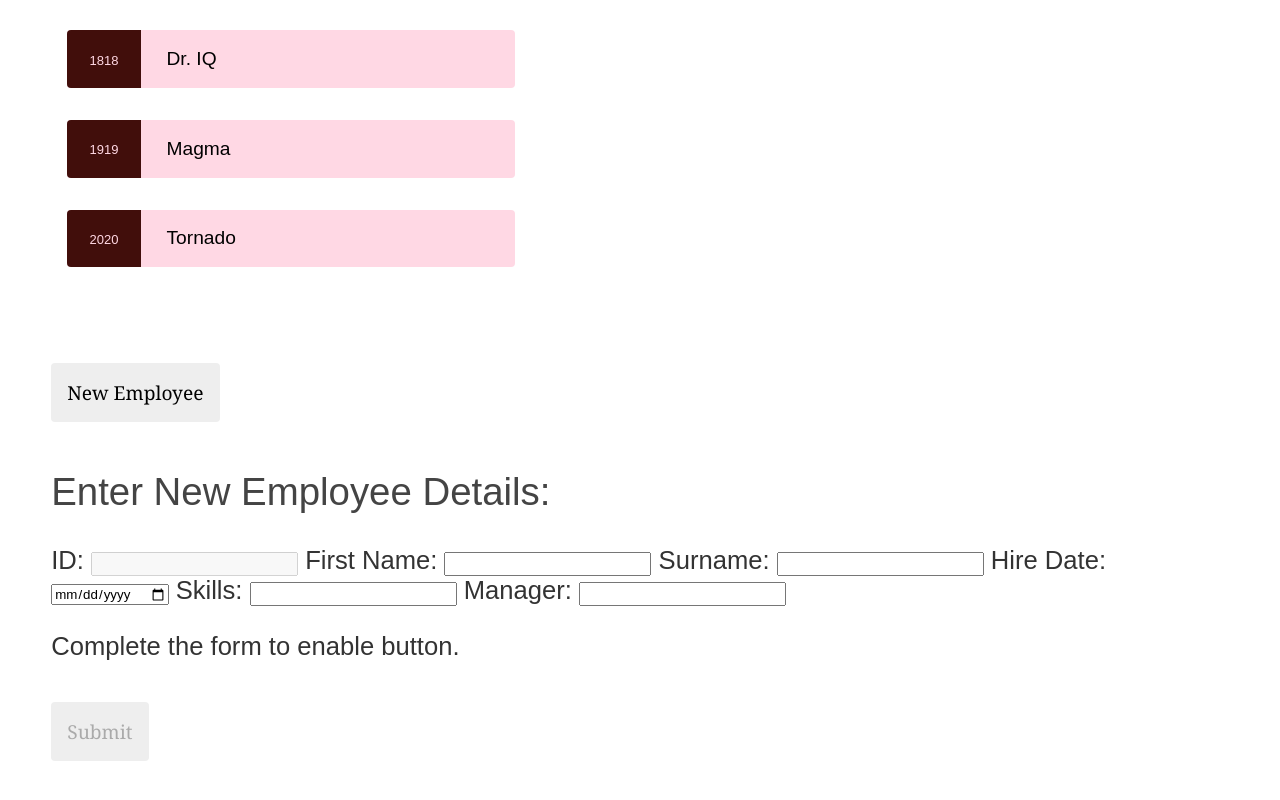
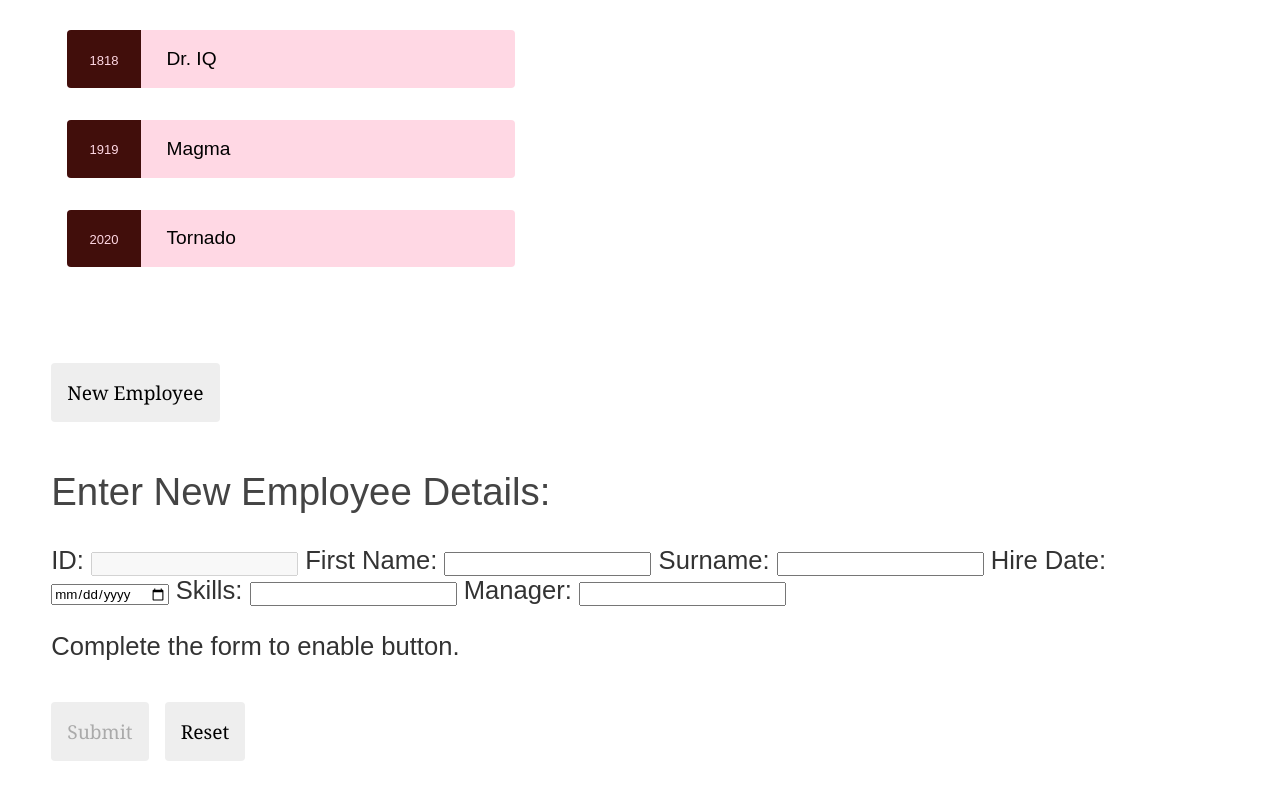
Before and after one commit to CompetencyMatrix/TeamAppFrontend, an Angular app: page / in a window 1280 px wide. Shown: the part 767-1567 px from the top of the page. Built offline with nearby package versions, Linux system fonts and the light colour scheme.

Commit message:
Form reset added

```diff
--- a/src/app/features/employee-form/employee-form.component.html
+++ b/src/app/features/employee-form/employee-form.component.html
@@ -32,4 +32,5 @@
 
   <p *ngIf="!employeeForm.valid">Complete the form to enable button.</p>
   <button [disabled]="!employeeForm.valid" type="submit">Submit</button>
+  <button type="button" (click)="onResetForm()">Reset</button>
 </form>
--- a/src/app/features/employee-form/employee-form.component.ts
+++ b/src/app/features/employee-form/employee-form.component.ts
@@ -48,4 +48,12 @@ export class EmployeeFormComponent {
     this.editEmployee(this.employeeForm.getRawValue());
     this.employeeForm.reset();
   }
+
+  onResetForm() {
+    if (this.editedEmployee) {
+      this.employeeForm.patchValue(this.editedEmployee);
+    } else {
+      this.employeeForm.reset();
+    }
+  }
 }
```
